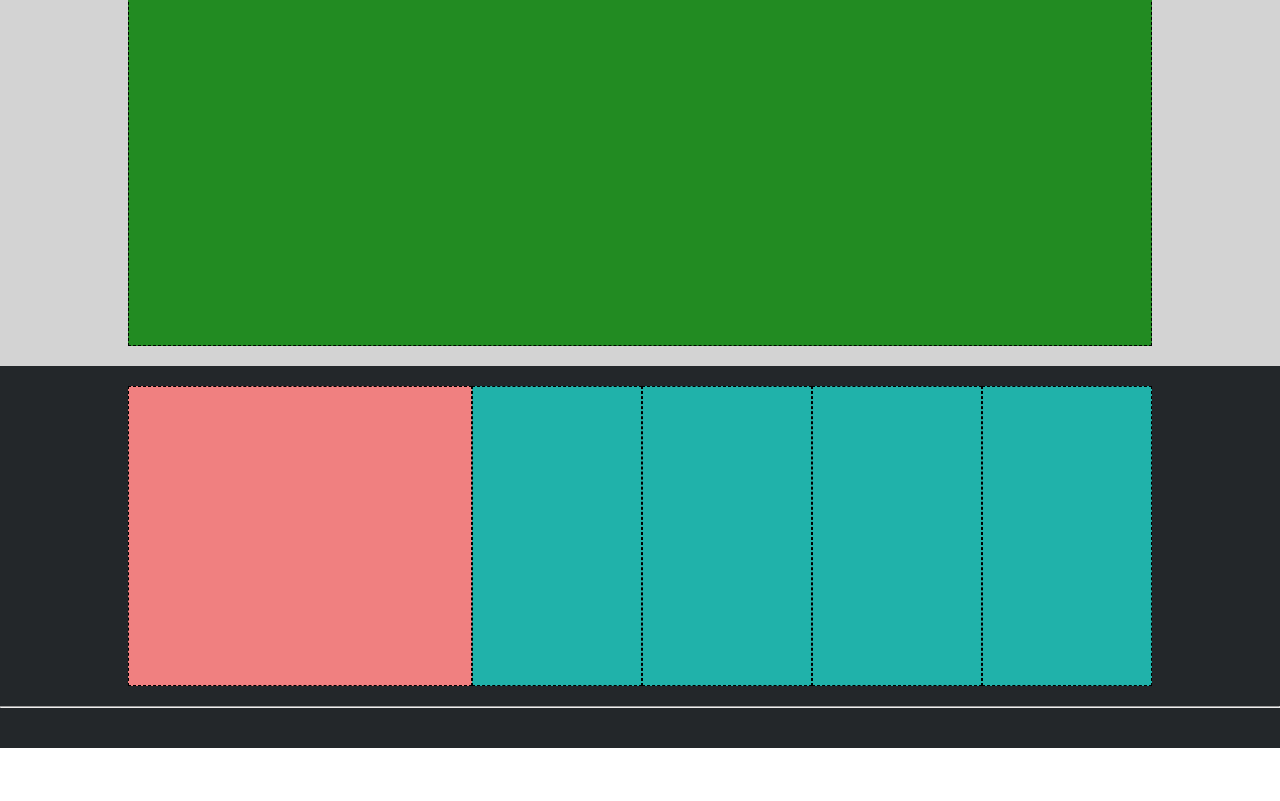
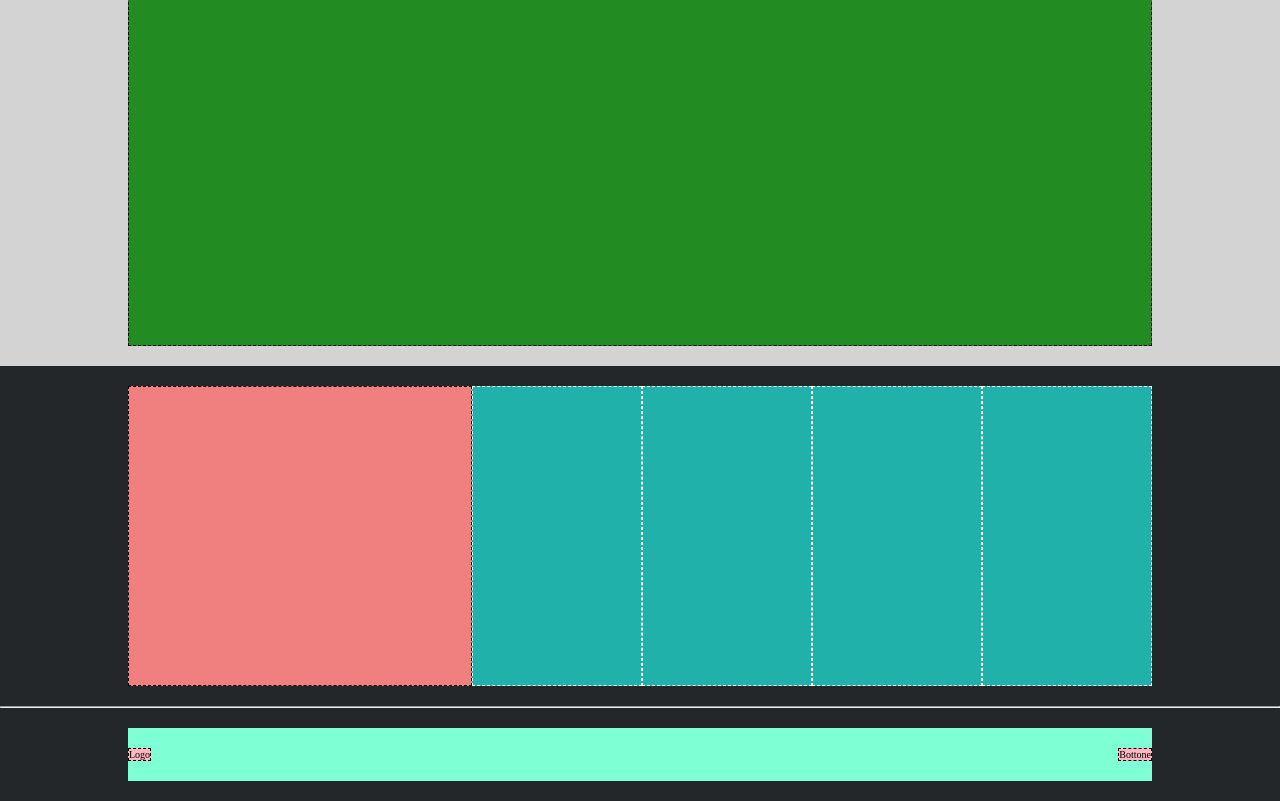
Before and after one commit to T30G10v4/htmlcss-struttura-discord, a plain HTML site: page index.html in a window 1280 px wide. Shown: the part 1687-2488 px from the top of the page. Before the commit the page ends 2435 px from the top, so only its background shows below. Drawn offline with Linux system fonts and the light colour scheme.

Commit message:
Finitura scheletro completata

```diff
--- a/css/style.css
+++ b/css/style.css
@@ -165,5 +165,23 @@ footer .element main {
 footer .element aside {
 
   background-color: #20b2aa;
+  border: 1px dashed white;
 
 }
+
+.bar {
+
+
+  background-color: #7fffd4;
+  justify-content: space-between;
+  padding: 2em 0;
+
+}
+
+.bar .logo, .bar .button {
+
+  background-color: #ffb6c1;
+  border: 1px dashed black;
+
+
+}
--- a/index.html
+++ b/index.html
@@ -147,12 +147,16 @@
     <hr>
 
     <!-- CONTAINER -->
-    <div class="container">
+    <div class="container" >
       <!-- DIV CONTENITORE -->
+      <div class="element bar">
+        <!-- LOGO, BOTTONE -->
 
-        <!-- LOGO, BOTTONE -->
+          <div class="logo">Logo</div>
+          <div class="button">Bottone</div>
+
         <!-- /LOGO, BOTTONE -->
-
+      </div>
       <!-- /DIV CONTENITORE -->
     </div>
     <!-- /CONTAINER -->
```
